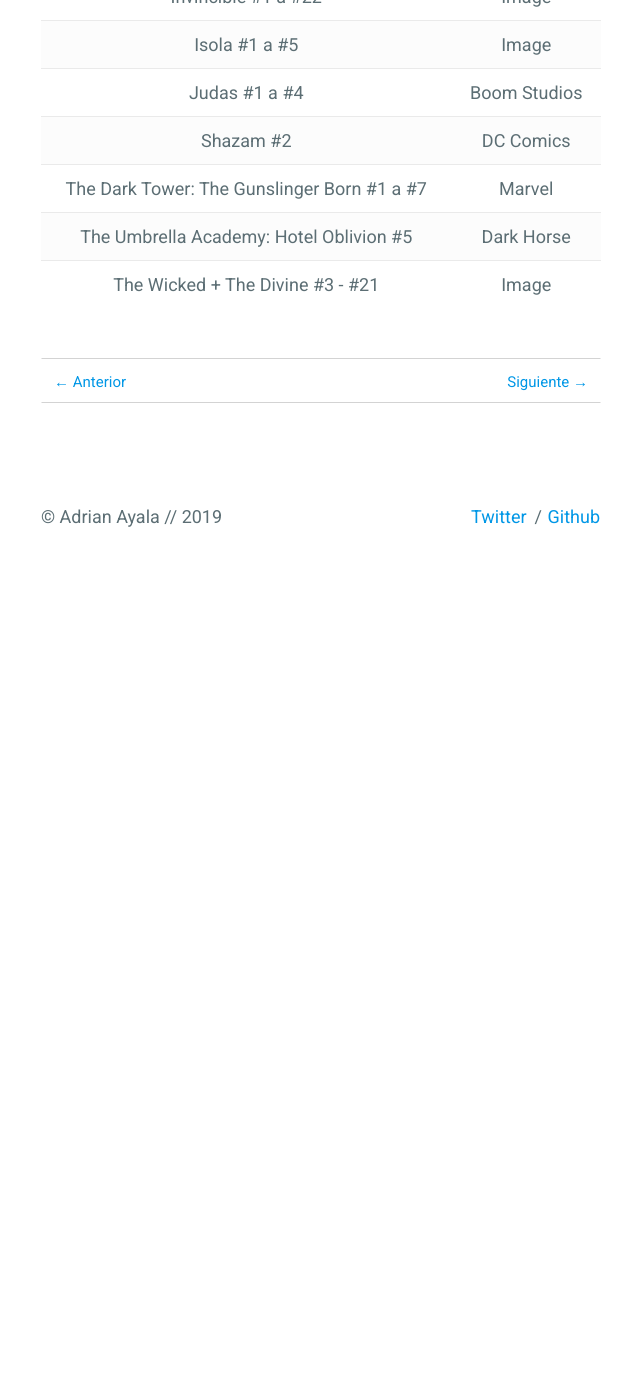
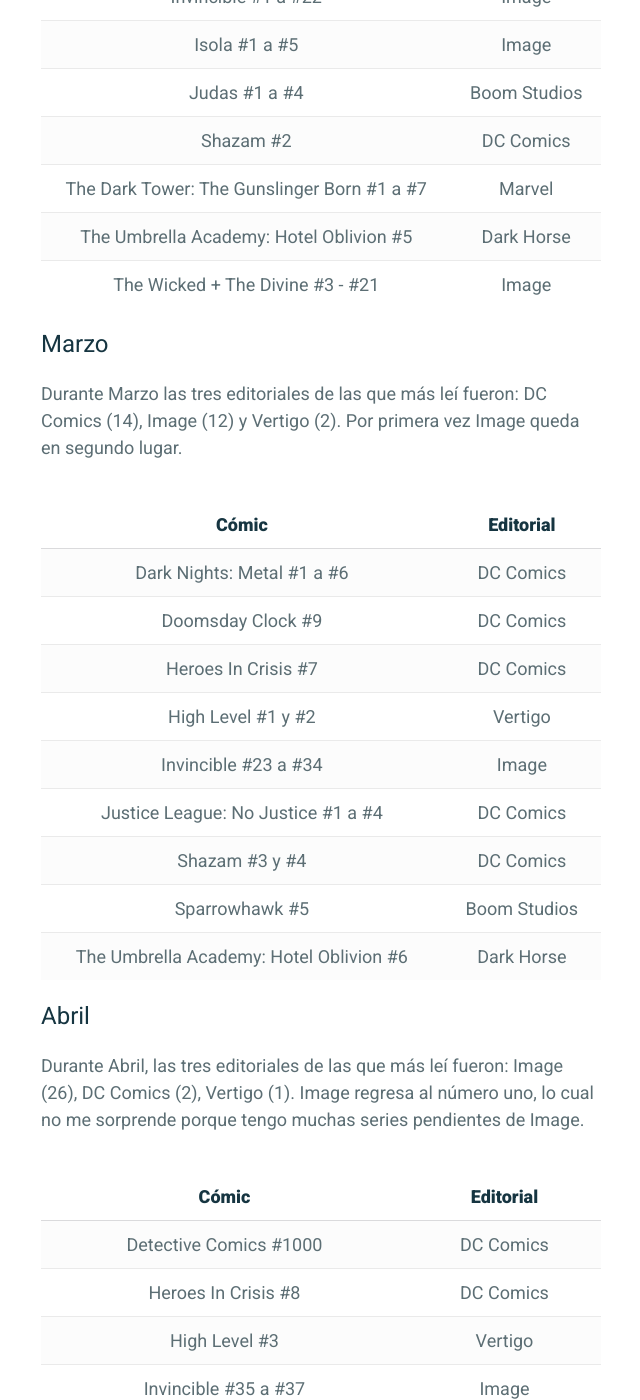
Before and after one commit to adrrian17/adrrian17.github.io, a Jekyll site: the page built from _posts/2019-02-01-entre-vinetas-2019.markdown, in a window 1280 px wide and 1400 px high, scrolled down 2061 px. Shown: the whole window, without its empty margins (319-959 px from the left). Built offline with Jekyll 4.4.1, drawn with Linux system fonts in a browser that asks for light colours; before the commit the page ends 2691 px from its top, so only the background shows below that; some of the changed text lies outside the part shown.

Commit message:
Update 2019-02-01-entre-vinetas-2019.markdown

```diff
--- a/_posts/2019-02-01-entre-vinetas-2019.markdown
+++ b/_posts/2019-02-01-entre-vinetas-2019.markdown
@@ -48,3 +48,32 @@
 The Dark Tower: The Gunslinger Born #1 a #7|Marvel
 The Umbrella Academy: Hotel Oblivion #5|Dark Horse
 The Wicked + The Divine #3 - #21|Image
+
+## Marzo
+
+Durante Marzo las tres editoriales de las que más leí fueron: DC Comics (14), Image (12) y Vertigo (2). Por primera vez Image queda en segundo lugar.
+
+**Cómic**|**Editorial**
+:-----:|:-----:
+Dark Nights: Metal #1 a #6|DC Comics
+Doomsday Clock #9|DC Comics
+Heroes In Crisis #7|DC Comics
+High Level #1 y #2|Vertigo
+Invincible #23 a #34|Image
+Justice League: No Justice #1 a #4|DC Comics
+Shazam #3 y #4|DC Comics
+Sparrowhawk #5|Boom Studios
+The Umbrella Academy: Hotel Oblivion #6|Dark Horse
+
+## Abril
+
+Durante Abril, las tres editoriales de las que más leí fueron: Image (26), DC Comics (2), Vertigo (1). Image regresa al número uno, lo cual no me sorprende porque tengo muchas series pendientes de Image.
+
+**Cómic**|**Editorial**
+:-----:|:-----:
+Detective Comics #1000|DC Comics
+Heroes In Crisis #8|DC Comics
+High Level #3|Vertigo
+Invincible #35 a #37|Image
+Paper Girls #6 a #27|Image
+The Magic Order #6|Image
```
